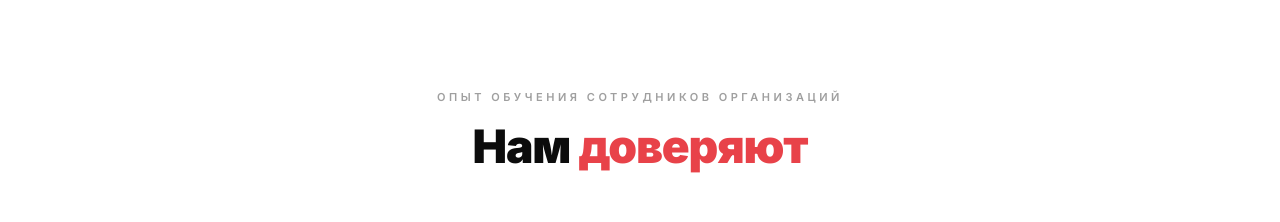
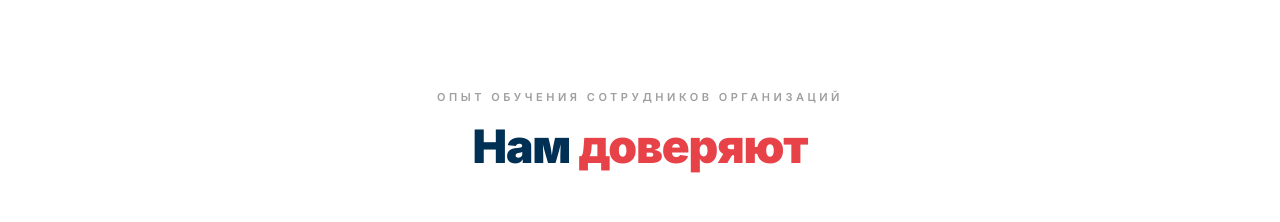
Before and after one commit to baslie/pdca-prp, an Astro site: page / in a window 1280 px wide. Shown: the part 8060-8282 px from the top of the page. Built offline with nearby package versions, Linux system fonts and the light colour scheme; Astro itself is replaced by a stand-in of ours; a web font is replaced by a local one.

Commit message:
tweak: заголовок «Нам доверяют» — фирменный синий вместо чёрного
Единственный H2 на светлом фоне, оставшийся в t-on-strong; по системе
цветов (docs/TYPOGRAPHY.md) заголовки H1/H2 на светлом — t-on-brand.

```diff
--- a/src/components/Clients.astro
+++ b/src/components/Clients.astro
@@ -108,7 +108,7 @@ const logos = LOGOS.map((l) => {
   <div class="section-px">
     <header class="max-w-prose mx-auto text-center">
       <p class="t-eyebrow t-on-soft mb-4">Опыт обучения сотрудников организаций</p>
-      <h2 class="t-h-section t-on-strong">
+      <h2 class="t-h-section t-on-brand">
         Нам <span class="text-brand-red">доверяют</span>
       </h2>
     </header>
```
